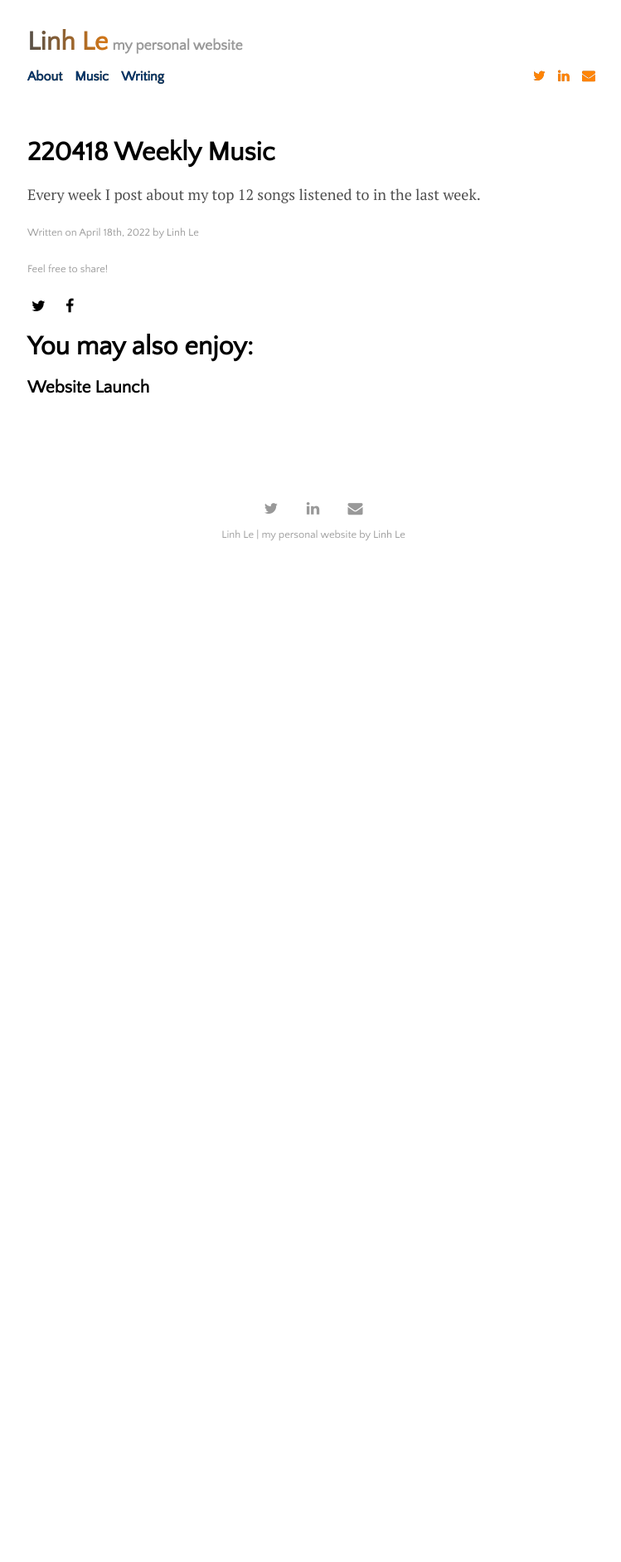
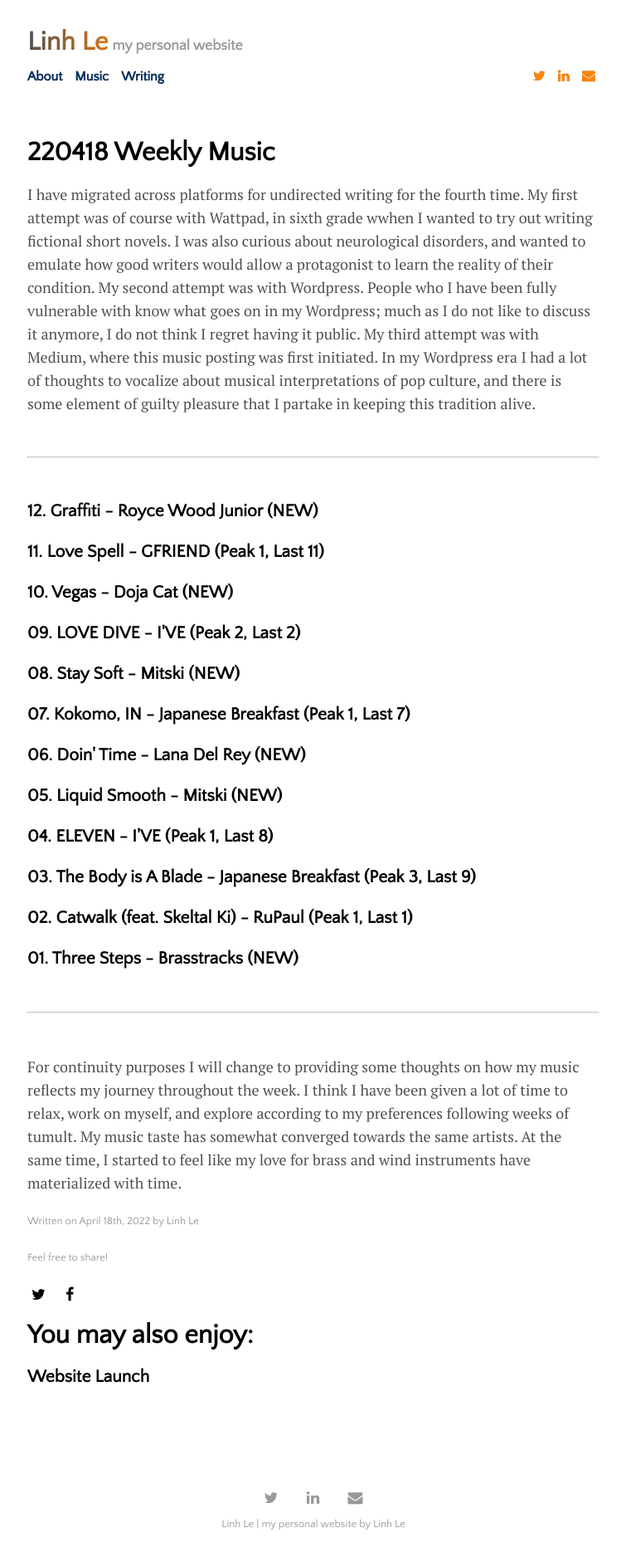
Before and after one commit to aidenva/aidenva.github.io, a Jekyll site: the page built from _posts/2022-04-18-weekly-music.md, in a window 1280 px wide. Shown: the whole page at 83% size, without its empty margins (262-1011 px from the left). Built offline with Jekyll 4.4.1, drawn with Linux system fonts in a browser that asks for light colours; before the commit the page ends 900 px from its top, so only the background shows below that.

Commit message:
music post

```diff
--- a/_layouts/home.html
+++ b/_layouts/home.html
@@ -6,8 +6,11 @@
     Welcome to my personal website!
 </h1>
 
+<h6>If you want to know a bit more about my background, check out <a href="https://lemanhlinh.com/about">this autobiography</a>.</h6>
+
 Currently this website is a work in progress. Check back in a few weeks, and I should have more writing done.
 <hr>
+
 <h2>Where am I?</h2>
 
 I am still currently finishing up my studies in New Haven, CT.
--- a/_posts/2022-04-18-weekly-music.md
+++ b/_posts/2022-04-18-weekly-music.md
@@ -7,4 +7,19 @@
 
 ---
 
-Every week I post about my top 12 songs listened to in the last week.
+I have migrated across platforms for undirected writing for the fourth time. My first attempt was of course with Wattpad, in sixth grade wwhen I wanted to try out writing fictional short novels. I was also curious about neurological disorders, and wanted to emulate how good writers would allow a protagonist to learn the reality of their condition. My second attempt was with Wordpress. People who I have been fully vulnerable with know what goes on in my Wordpress; much as I do not like to discuss it anymore, I do not think I regret having it public. My third attempt was with Medium, where this music posting was first initiated. In my Wordpress era I had a lot of thoughts to vocalize about musical interpretations of pop culture, and there is some element of guilty pleasure that I partake in keeping this tradition alive.
+<hr>
+<h3>12. Graffiti - Royce Wood Junior (NEW)</h3>
+<h3>11. Love Spell - GFRIEND (Peak 1, Last 11)</h3>
+<h3>10. Vegas - Doja Cat (NEW)</h3>
+<h3>09. LOVE DIVE - I'VE (Peak 2, Last 2)</h3>
+<h3>08. Stay Soft - Mitski (NEW)</h3>
+<h3>07. Kokomo, IN - Japanese Breakfast (Peak 1, Last 7)</h3>
+<h3>06. Doin' Time - Lana Del Rey (NEW)</h3>
+<h3>05. Liquid Smooth - Mitski (NEW)</h3>
+<h3>04. ELEVEN - I'VE (Peak 1, Last 8)</h3>
+<h3>03. The Body is A Blade - Japanese Breakfast (Peak 3, Last 9)</h3>
+<h3>02. Catwalk (feat. Skeltal Ki) - RuPaul (Peak 1, Last 1)</h3>
+<h3>01. Three Steps - Brasstracks (NEW)</h3>
+<hr>
+For continuity purposes I will change to providing some thoughts on how my music reflects my journey throughout the week. I think I have been given a lot of time to relax, work on myself, and explore according to my preferences following weeks of tumult. My music taste has somewhat converged towards the same artists. At the same time, I started to feel like my love for brass and wind instruments have materialized with time.
```
Also changed, not shown: menu/about.md (+1 -1 lines), menu/music.md (+1 -1 lines).
